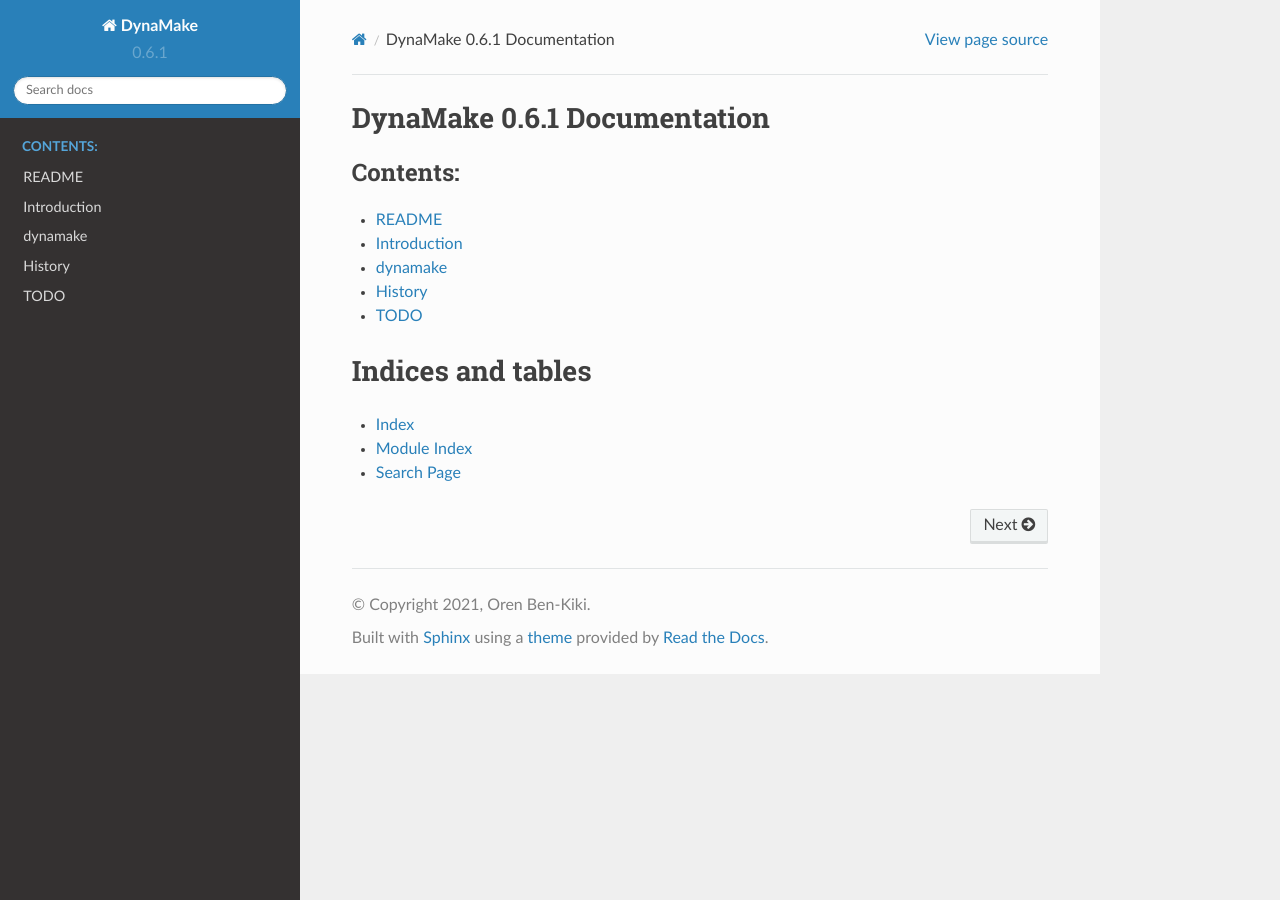
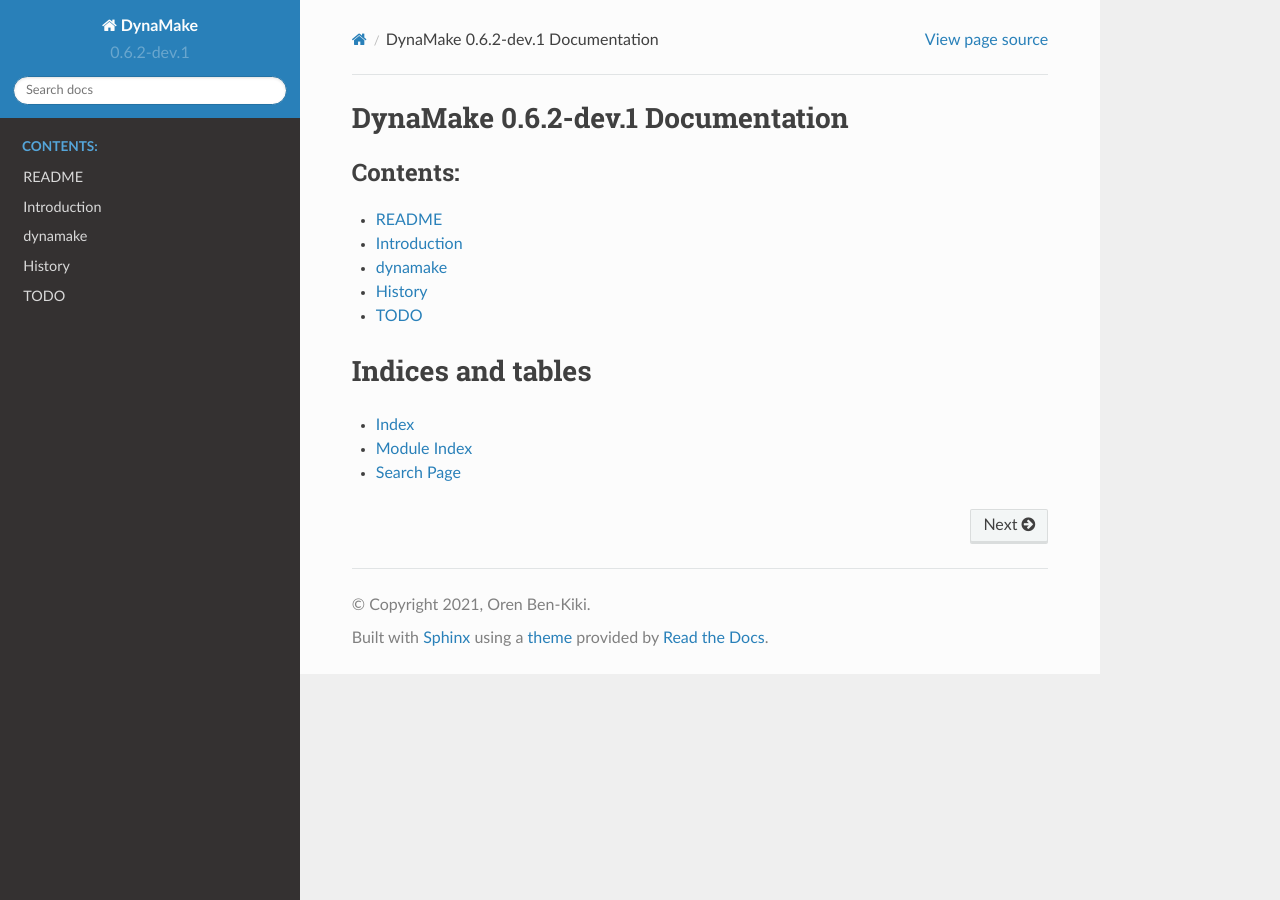
Before and after one commit to orenbenkiki/dynamake, a Sphinx documentation site: the page built from docs/index.rst, in a window 1280 px wide. Built offline with Sphinx 7.4.7 and the Read the Docs theme 2.0.0, drawn with Linux system fonts in a browser that asks for light colours.

Commit message:
Bump version: 0.6.1 → 0.6.2-dev.1

```diff
--- a/README.rst
+++ b/README.rst
@@ -1,4 +1,4 @@
-DynaMake 0.6.1 - Dynamic Make in Python
+DynaMake 0.6.2-dev.1 - Dynamic Make in Python
 =======================================
 
 .. image:: https://api.travis-ci.com/orenbenkiki/dynamake.svg?branch=master
--- a/docs/conf.py
+++ b/docs/conf.py
@@ -67,7 +67,7 @@
 # the built documents.
 #
 # The short X.Y version.
-version = "0.6.1"
+version = "0.6.2-dev.1"
 # The full version, including alpha/beta/rc tags.
 release = version
 
--- a/docs/index.rst
+++ b/docs/index.rst
@@ -1,4 +1,4 @@
-DynaMake 0.6.1 Documentation
+DynaMake 0.6.2-dev.1 Documentation
 ============================
 
 .. toctree::
--- a/dynamake/__init__.py
+++ b/dynamake/__init__.py
@@ -54,7 +54,7 @@
 
 __author__ = "Oren Ben-Kiki"
 __email__ = "oren@ben-kiki.org"
-__version__ = "0.6.1"
+__version__ = "0.6.2-dev.1"
 
 _REGEXP_ERROR_POSITION = re.compile(r"(.*) at position (\d+)")
 
--- a/setup.cfg
+++ b/setup.cfg
@@ -1,5 +1,5 @@
 [bumpversion]
-current_version = 0.6.1
+current_version = 0.6.2-dev.1
 commit = True
 tag = True
 parse =
--- a/setup.py
+++ b/setup.py
@@ -42,5 +42,5 @@
     tests_require=test_requirements,
     extras_require = {"dev": dev_requirements},
     url="https://github.com/orenbenkiki/dynamake.git",
-    version="0.6.1",
+    version="0.6.2-dev.1",
 )
```
